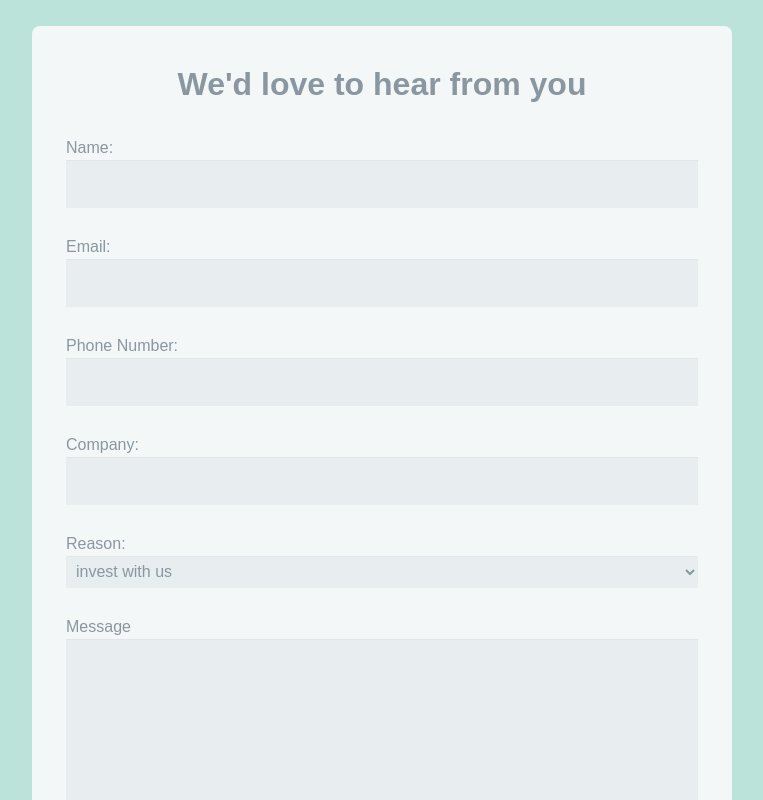
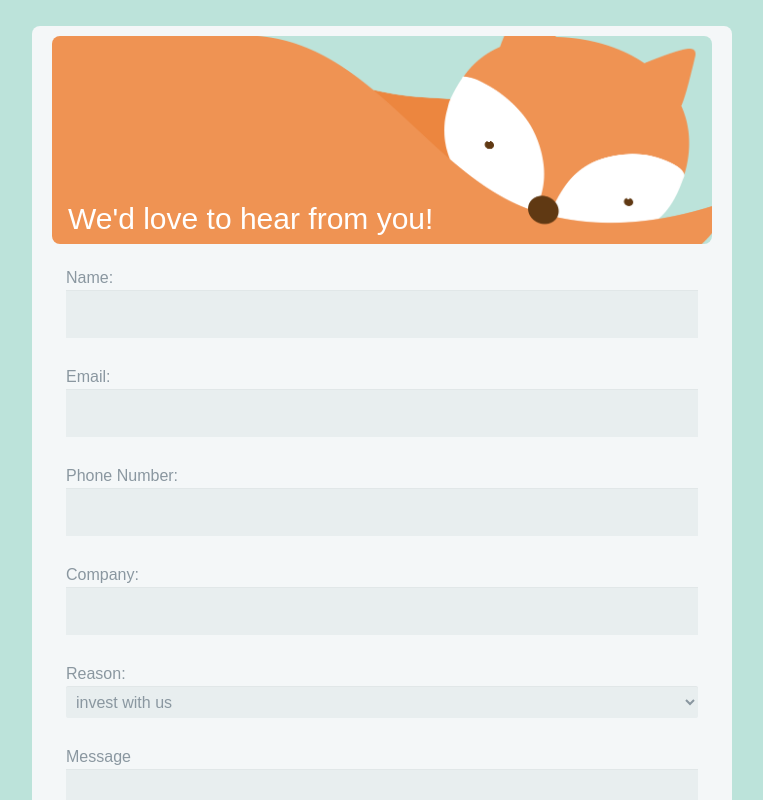
Before and after one commit to Albertyangyhm/Volpe, a plain HTML site: page form.html in a window 1280 px wide. Shown: the whole page, without its empty margins (258-1021 px from the left). Drawn offline with Linux system fonts and the light colour scheme; a web font is replaced by a local one.

Commit message:
added fox image

```diff
--- a/form.html
+++ b/form.html
@@ -24,8 +24,11 @@
     method="POST"
     style = "color: #8a97a0;"
   >
-
-    <h1>We'd love to hear from you</h1>
+  <div class="container">
+  <img src="Artboard 1.png" >
+</img>
+<div class="bottom-left">We'd love to hear from you!</div>
+</div>
 
     <fieldset>
       <label for="name">Name:</label>
--- a/style_form.css
+++ b/style_form.css
@@ -8,16 +8,24 @@
   -webkit-box-sizing: border-box;
   box-sizing: border-box;
 }
-.move {
+
+
+.container {
+  font-size: 30px;
+  position: relative;
+  text-align: center;
+  color: white;
+  margin-bottom: 20px;
+}
+img{
+  width: 100%;
+    border-radius:8px;
+}
+.bottom-left {
   position: absolute;
-  min-height: 50%;
-
-  width: 50%;
-  background:#ffffff;
-  -webkit-animation: right-to-left-div1 1s forwards;
-  animation: right-to-left-div1 1s forwards;
+  bottom: 8px;
+  left: 16px;
 }
-
 .flexbox{
   font-family:"Canela", sans-serif;
   position: absolute;
@@ -38,7 +46,7 @@ form {
   margin: 10px auto;
   padding: 10px 20px;
   background: #f4f7f8;
-  border-radius: 8px;
+  border-radius:8px;
 }
 
 h1 {
@@ -87,12 +95,12 @@ button {
   font-family:"Canela", sans-serif;
   padding: 19px 39px 18px 39px;
   color: #FFF;
-  background-color: rgb(188, 227, 218);
+  background-color: rgb(239, 147, 83);
   font-size: 18px;
   text-align: center;
   border-radius: 5px;
   width: 100%;
-  border: 1px solid rgb(188, 227, 218);
+  border: 1px solid rgb(239, 147, 83);
   border-width: 1px 1px 3px;
   box-shadow: 0 -1px 0 rgba(255, 255, 255, 0.1) inset;
   margin-bottom: 10px;
```
Also changed, not shown: Artboard 1.png (added).
